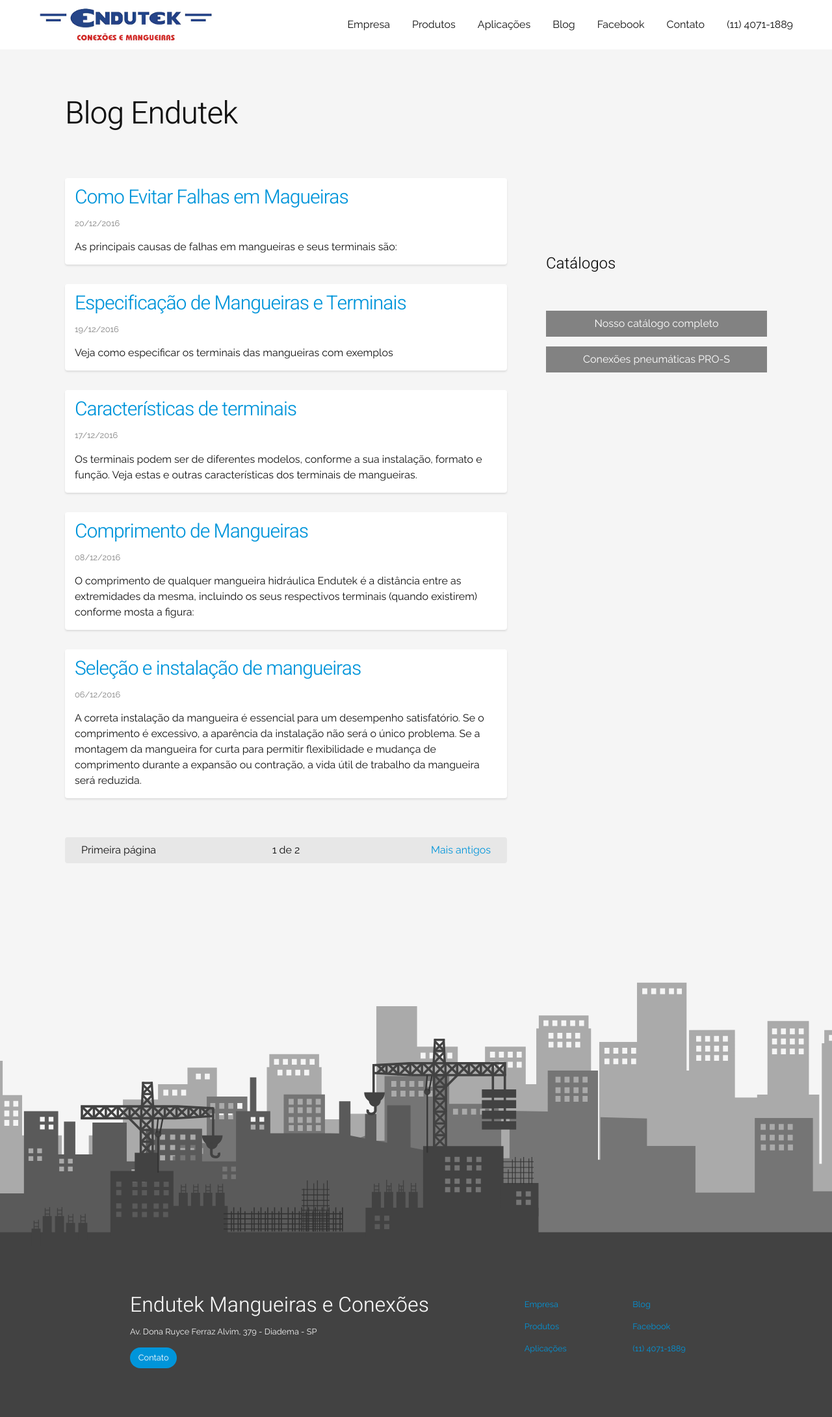
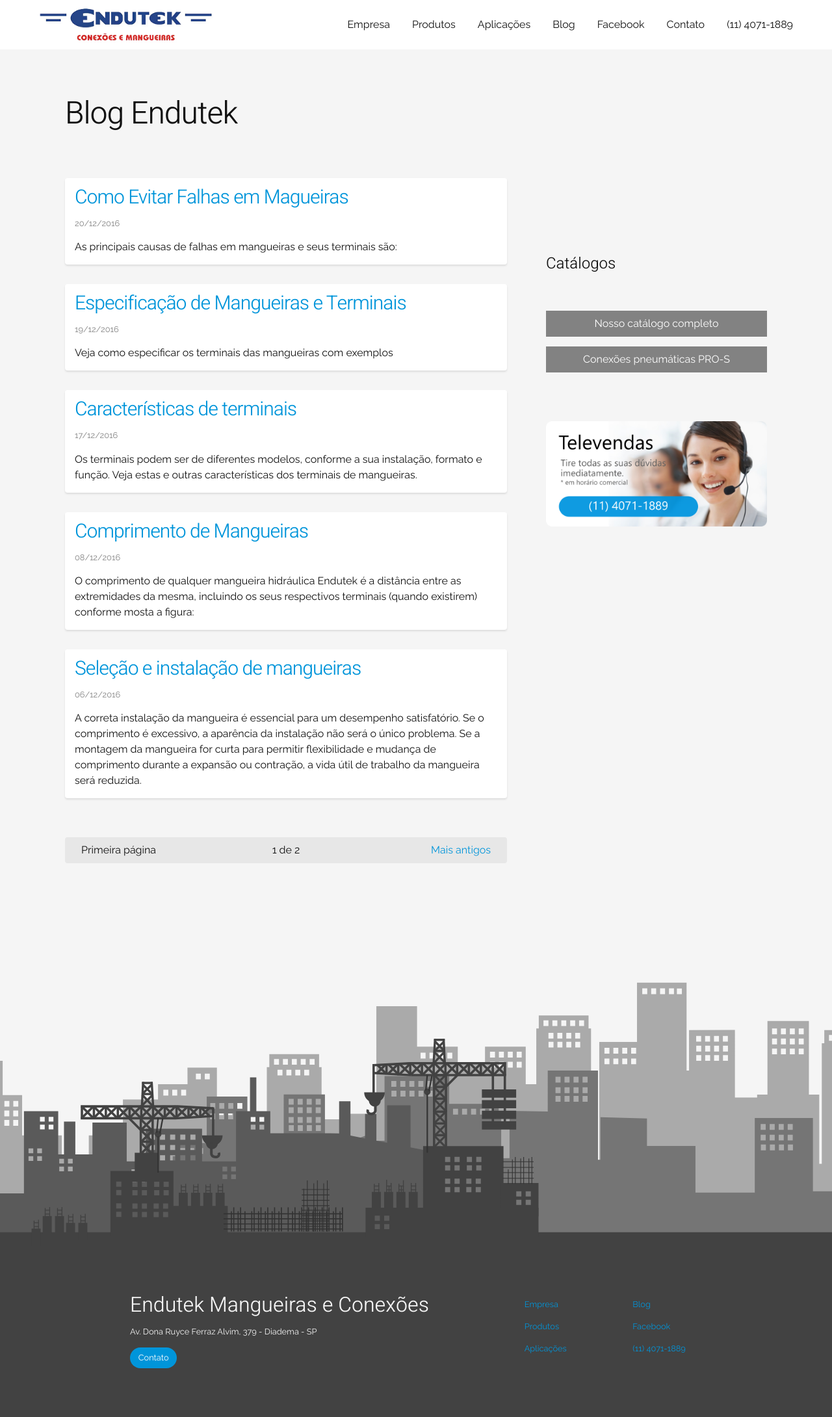
Before and after one commit to Endutek/endutek.github.io, a Jekyll site: the page built from blog/index.html, in a window 1280 px wide. Shown: the whole page at 65% size. Built offline with Jekyll 4.4.1, drawn with Linux system fonts in a browser that asks for light colours; the list of posts is cut into pages by our own code.

Commit message:
Novo banner de Televendas

```diff
--- /dev/null
+++ b/_includes/banner_contato.html
@@ -0,0 +1,7 @@
+{% assign tel = site.data.empresa.telefones[0] %}
+
+<a href="tel:{{ tel.numero }}">
+
+    <img src="{{ site.baseurl }}/img/banner-televendas.png" alt="Televendas: {{ tel.title }}">
+
+</a>
--- a/_layouts/produto.html
+++ b/_layouts/produto.html
@@ -104,6 +104,10 @@
         {% endfor %}
       </footer>
 
+      <aside>
+        {% include banner_contato.html %}
+      </aside>
+
     </aside>
 
   </div>
--- a/blog/index.html
+++ b/blog/index.html
@@ -36,5 +36,6 @@
     </div>
     <aside data-cell="1of3">
         {% include blog_sidebar.html %}
+        {% include banner_contato.html %}
     </aside>
 </div>
```
Also changed, not shown: img/banner-televendas.png, img/banner-whatsapp.png (deleted).
